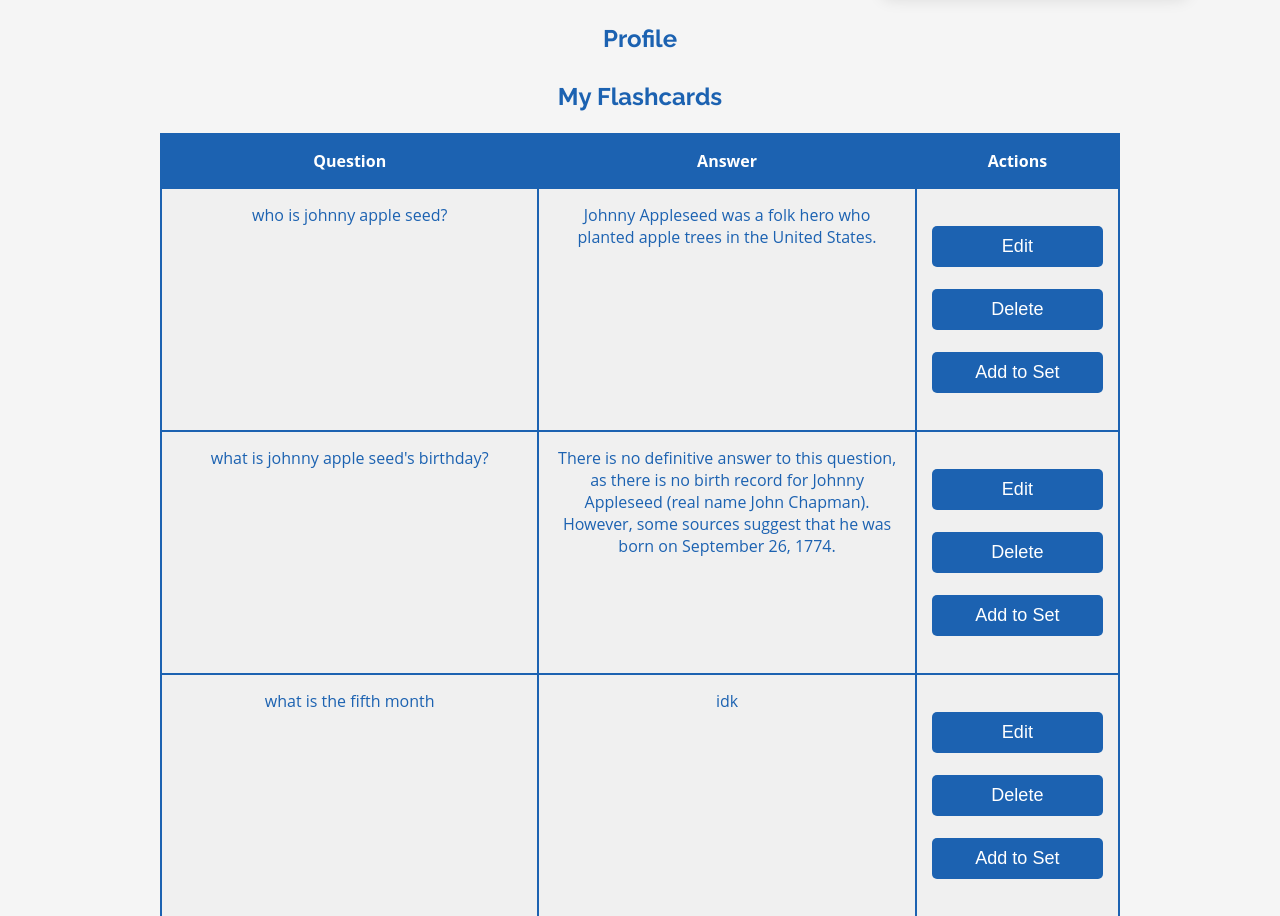
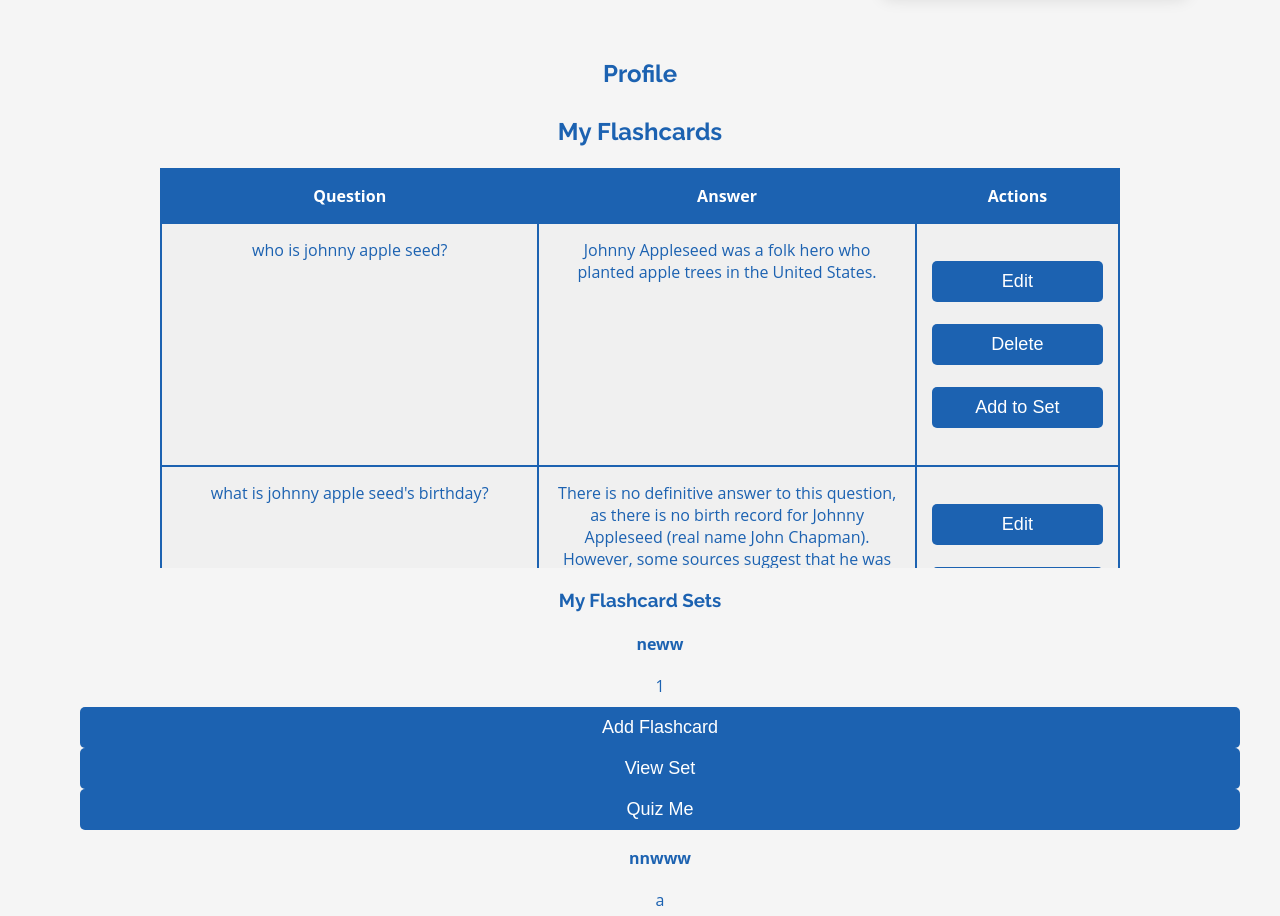
Before and after one commit to addisonglisson/quaizflash, a Flask app: page /profile in a window 1280 px wide. Shown: the part 90-1006 px from the top of the page. Run offline with Flask 3, Linux system fonts and the light colour scheme; a user stored in the database is signed in; data comes from the database, SQL or seed files in the repository; some libraries are stand-ins or nearby versions.

Commit message:
scrollable flashcards

```diff
--- a/static/style.css
+++ b/static/style.css
@@ -554,3 +554,8 @@
   color: #ffffff;
   font-weight: bold;
 }
+.scrollable-container {
+  max-height: 400px; /* Adjust the height as needed */
+  overflow-y: auto;
+  -webkit-overflow-scrolling: touch; /* Smooth scrolling for iOS */
+}
--- a/templates/profile.html
+++ b/templates/profile.html
@@ -5,6 +5,7 @@
 {% block content %}
   <h1>{{ title }}</h1>
   <h2 class="section-title">My Flashcards</h2>
+  <div class="scrollable-container">
     <table class="flashcards-table">
       <tr>
         <th>Question</th>
@@ -29,6 +30,7 @@
         </tr>
       {% endfor %}
     </table>
+  </div>
 
   {% if flashcard_sets %}
     <h3 class="section-title">My Flashcard Sets</h3>
```
Lines whose indentation alone changed are shown as unchanged.
